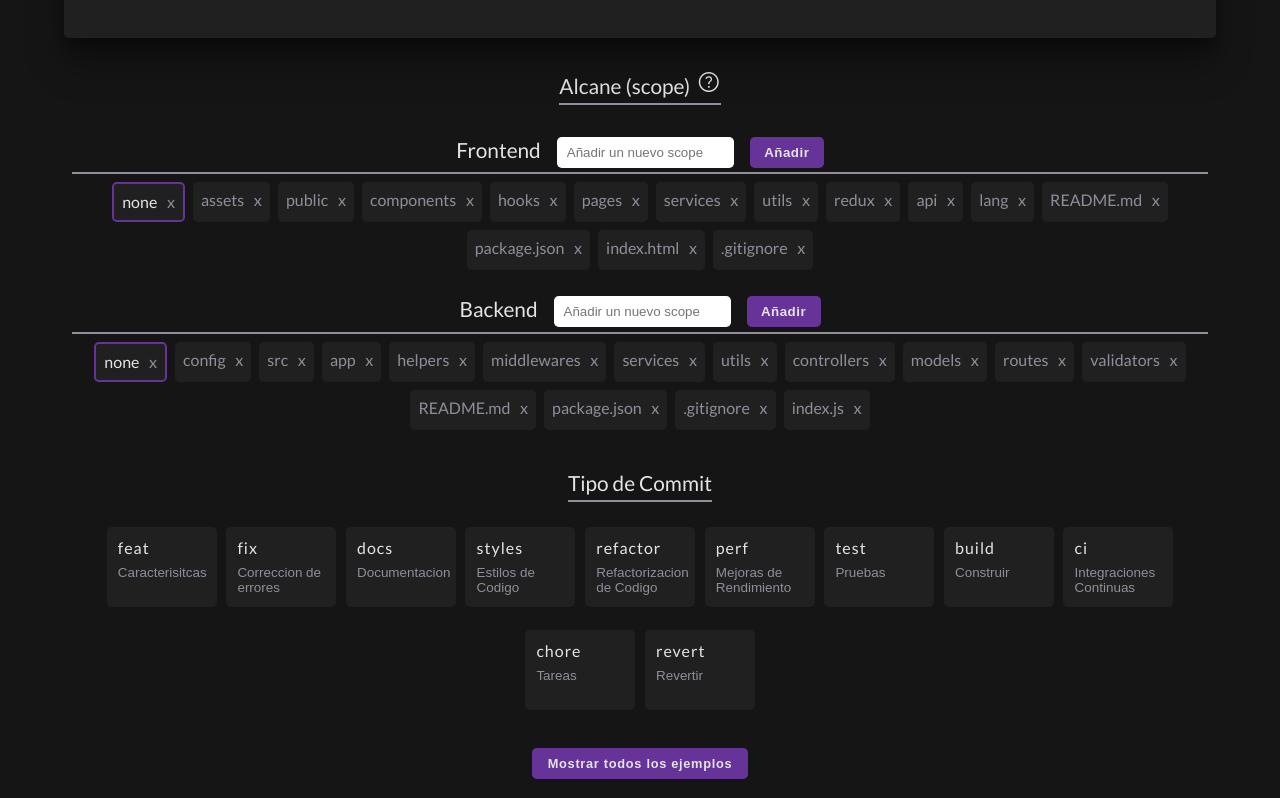
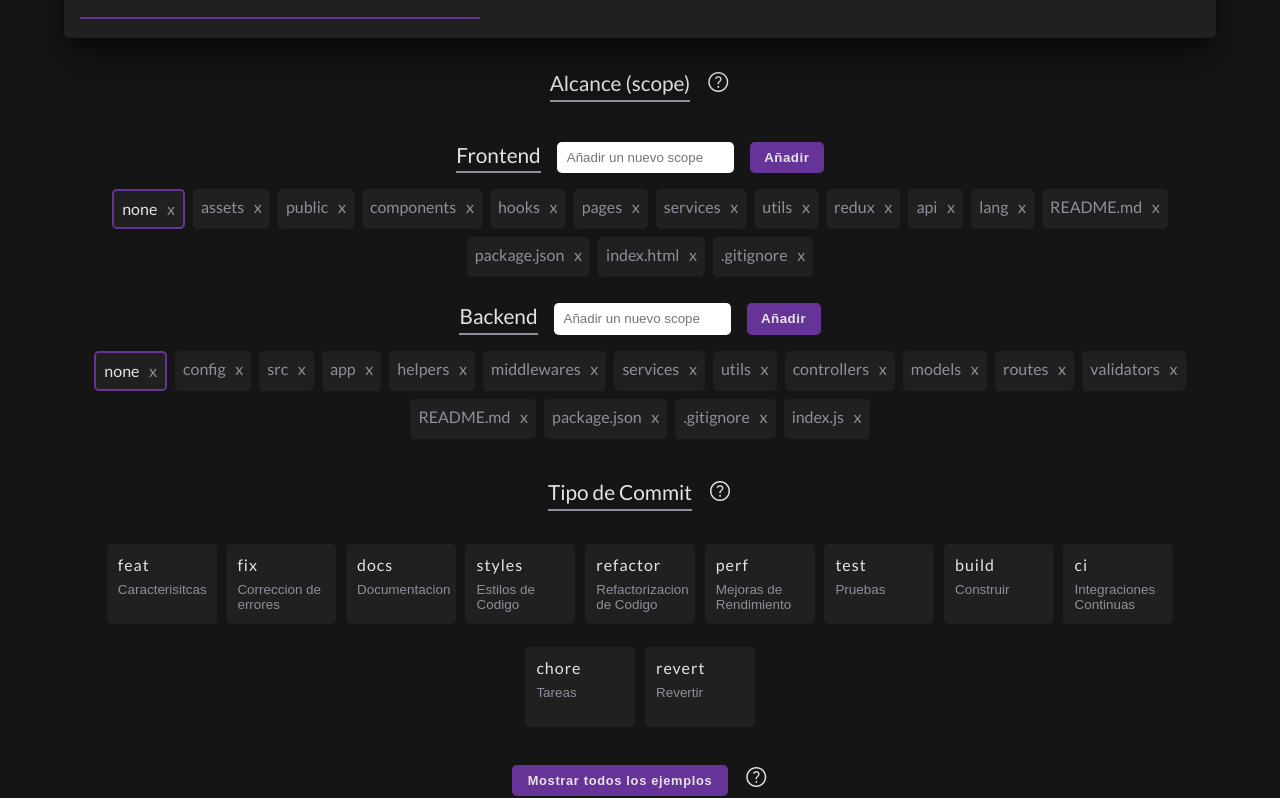
Before and after one commit to JosueEC/CommitsMaker, a React (Vite) app: page / in a window 1280 px wide. Shown: the part 220-1018 px from the top of the page. Built offline with nearby package versions, Linux system fonts and the light colour scheme.

Commit message:
feat(components): ✨ Addition of all tooltips to the application components.

```diff
--- a/src/App.css
+++ b/src/App.css
@@ -12,3 +12,11 @@
   border-radius: 0.3rem;
   align-items: start;
 }
+
+.containerGetEmojis {
+  display: flex;
+}
+
+.containerGetEmojis {
+  border: none;
+}
--- a/src/App.jsx
+++ b/src/App.jsx
@@ -1,6 +1,8 @@
 import './App.css'
 import { useEmojiStore } from './services/zustand/emojiStore'
 import { useCommitStore } from './services/zustand/store'
+import { tooltipEmoji } from './utils/infoTooltips'
+import SectionHead from './components/SectionHead/SectionHead'
 import ViewerCommit from './components/ViewerCommit/ViewerCommit'
 import ContainerTypes from './components/ContainerTypes/ContainerTypes'
 import ContainerScopes from './components/ContainerScopes/ContainerScopes'
@@ -25,11 +27,18 @@ function App () {
         <ContainerScopes />
         <ContainerTypes />
       </div>
-      <button
-        className='buttonViewer'
-        onClick={handleClickGetEmojis}
-      >Mostrar todos los ejemplos
-      </button>
+      <div className='containerGetEmojis'>
+        <button
+          className='buttonViewer'
+          onClick={handleClickGetEmojis}
+        >Mostrar todos los ejemplos
+        </button>
+        <SectionHead
+          textHead=''
+          tooltipID='infoEmoji'
+          tooltipContent={tooltipEmoji}
+        />
+      </div>
       <ContainerEmojis />
     </section>
   )
--- a/src/components/ContainerScopes/ContainerScopes.jsx
+++ b/src/components/ContainerScopes/ContainerScopes.jsx
@@ -1,5 +1,6 @@
 import './ContainerScopes.css'
 import { useScopeStore } from '../../services/zustand/scopeStore'
+import { tooltipScope } from '../../utils/infoTooltips'
 import SectionScope from '../SectionScope/SectionScope'
 import SectionHead from '../SectionHead/SectionHead'
 
@@ -14,9 +15,9 @@ export default function ContainerScopes () {
   return (
     <div className='containerScopes'>
       <SectionHead
-        textHead='Alcane (scope)'
+        textHead='Alcance (scope)'
         tooltipID='infoScope'
-        tooltipContent='Hello World!'
+        tooltipContent={tooltipScope}
       />
       <div className='content'>
         <SectionScope
--- a/src/components/ContainerTypes/ContainerTypes.jsx
+++ b/src/components/ContainerTypes/ContainerTypes.jsx
@@ -1,13 +1,17 @@
 import './ContainerTypes.css'
 import { types } from '../../services/mockups/types'
+import { tooltipType } from '../../utils/infoTooltips'
+import SectionHead from '../SectionHead/SectionHead'
 import OptionType from '../OptionType/OptionType'
 
 export default function ContainerTypes () {
   return (
     <div className='containerTypes'>
-      <div className='head'>
-        <p>Tipo de Commit</p>
-      </div>
+      <SectionHead
+        textHead='Tipo de Commit'
+        tooltipID='infoType'
+        tooltipContent={tooltipType}
+      />
       <div className='content'>
         {
           types.map(({ type, label }) => {
--- a/src/components/DescriptionCommit/DescriptionCommit.css
+++ b/src/components/DescriptionCommit/DescriptionCommit.css
@@ -7,8 +7,9 @@
 .inputDescription {
   /* border: solid 2px greenyellow; */
   background-color: var(--element-black);
+  border-bottom: 2px solid rebeccapurple;
   color: var(--text);
-  border-radius: 0.3rem;
+  /* border-radius: 0.3rem; */
   width: 400px;
   height: 90px;
   font-size: 0.85rem;
@@ -18,9 +19,9 @@
   resize: none;
 }
 
-.inputDescription:focus {
+/* .inputDescription:focus {
   border: solid 2px rebeccapurple;
-}
+} */
 
 .inputDescription::-webkit-scrollbar {
   width: 10px;
--- a/src/components/SectionHead/SectionHead.css
+++ b/src/components/SectionHead/SectionHead.css
@@ -1,10 +1,17 @@
 .head {
   font-size: 1.3rem;
+  margin-bottom: 0.5rem;
+}
+
+.head p {
   border-bottom: 2px solid var(--label);
   padding-bottom: 0.3rem;
 }
 
 .head span {
-  margin-left: 0.4rem;
   cursor: help;
 }
+
+.react-tooltip {
+  width: 200px;
+}
--- a/src/components/SectionHead/SectionHead.jsx
+++ b/src/components/SectionHead/SectionHead.jsx
@@ -6,20 +6,17 @@ export default function SectionHead ({ textHead, tooltipID, tooltipContent }) {
   return (
     <div className='head'>
       <p>{textHead}
+      </p>
       <span
         className='material-symbols-outlined'
         data-tooltip-id={tooltipID}
         data-tooltip-content={tooltipContent}
+        data-tooltip-variant='light'
+        data-tooltip-place='right'
       >
         help
       </span>
-      </p>
-      <Tooltip
-        id={tooltipID}
-        place='right'
-        type='info'
-        effect='solid'
-      />
+      <Tooltip id={tooltipID} />
     </div>
   )
 }
--- /dev/null
+++ b/src/utils/infoTooltips.js
@@ -0,0 +1,5 @@
+export const tooltipScope = '💡 Este campo es opcional, sirve para dar información del contexto. Por ejemplo, puedes poner el nombre de la feature a la que afecta el commit o el nombre de la carpeta o archivo que ha sido modificado.'
+
+export const tooltipType = '💡 Se refiere al contenido del commit. Responde a ¿Que cambio se hizo?'
+
+export const tooltipEmoji = '💡 Si no sabes que tipo de commit elegir, puedes dar click en alguno de los ejemplos de abajo y automaticamente se seleccionara un tipo de commit recomendado.'
```
Lines whose indentation alone changed are shown as unchanged.
